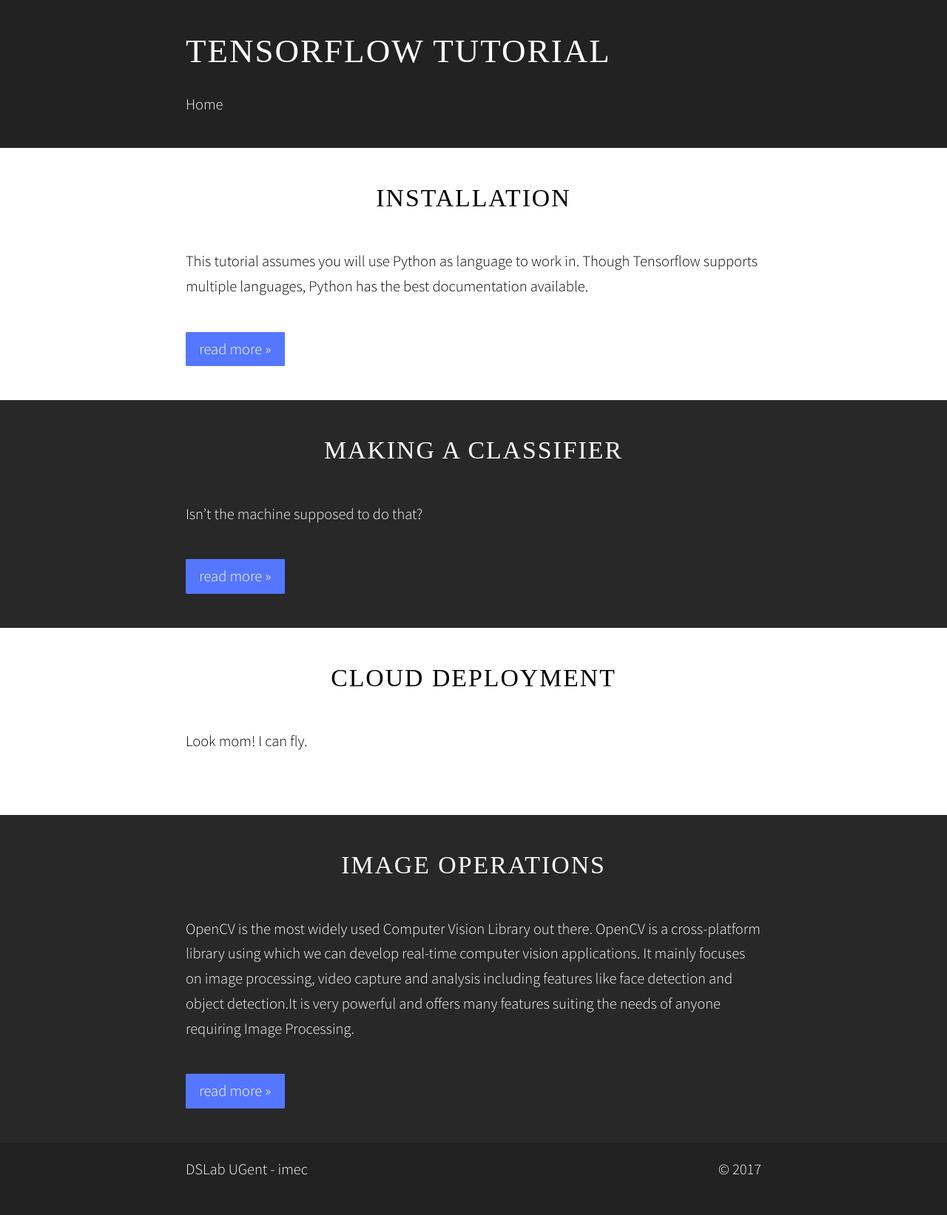
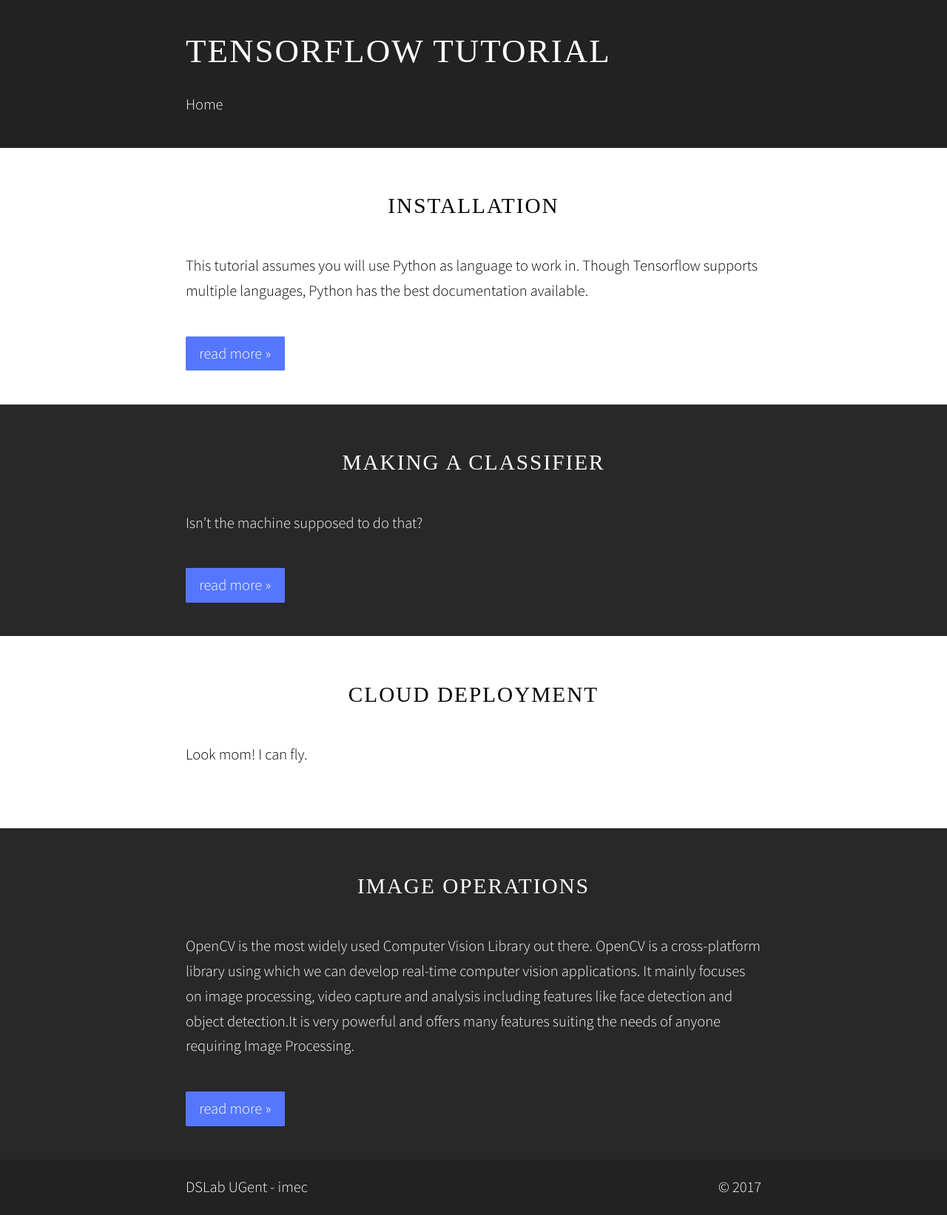
Before and after one commit to ArcelorMittalBelgium/AI-image-recognition, a Jekyll site: the page built from index.html, in a window 1280 px wide. Shown: the whole page at 74% size. Built offline with Jekyll 4.4.1, drawn with Linux system fonts in a browser that asks for light colours; some web fonts are replaced; the list of posts is cut into pages by our own code; before the commit the page ends 1619 px from its top, so only the background shows below that.

Commit message:
Better CSS & live reloading of CSS.

```diff
--- a/_layouts/blank.html
+++ b/_layouts/blank.html
@@ -10,9 +10,7 @@
 <link href="//fonts.googleapis.com/css?family=Source+Sans+Pro:300,400,300italic,400italic" rel="stylesheet">
 <link href="//fonts.googleapis.com/css?family=Gentium+Basic:400,400italic" rel="stylesheet">
 <link href="//maxcdn.bootstrapcdn.com/font-awesome/4.7.0/css/font-awesome.min.css" rel="stylesheet">
-<link href="{{ '/basic.css' | prepend: site.baseurl }}" rel="stylesheet">
-<link href="{{ '/highlight.css' | prepend: site.baseurl }}" rel="stylesheet">
-<link href="{{ '/index.css' | prepend: site.baseurl }}" rel="stylesheet">
+<link href="{{ '/css/main.css' | prepend: site.baseurl }}" rel="stylesheet">
 {% if site.comments.disqus and page.comments %}<script src="//{{ site.comments.disqus }}.disqus.com/embed.js" async></script>{% endif %}
 {% if site.comments.isso and page.comments %}<script data-isso="http://{{ site.comments.isso }}" src="//{{ site.comments.isso }}/js/embed.min.js"></script>{% endif %}
 </head>
--- a/_sass/basic.sass
+++ b/_sass/basic.sass
@@ -6,6 +6,14 @@ body
   margin: 0
   -webkit-font-smoothing: antialiased
   -moz-osx-font-smoothing: grayscale
+
+article
+  h1
+    font-size: 1.5em
+  h2
+    font-size: 1.2em
+  h3
+    font-size: 1em
 
 h1, h2, h3, h4, h5, h6
   font-weight: 300
--- a/highlight.sass
+++ b/_sass/highlight.sass
@@ -1,6 +1,3 @@
----
----
-
 .highlight
   margin: 0
 .c
--- a/advanced.sass
+++ /dev/null
@@ -1,15 +0,0 @@
----
----
-
-@function reduce ($percent)
-  @return rgba(mix(#292929, #fff), $percent / 100)
-
-$red: #ff3a4c
-$green: #00c261
-$blue: #4b6fff
-
-@import form
-@import dialog
-@import sidebar
-@import classes
-@import vendor
--- a/basic.sass
+++ /dev/null
@@ -1,20 +0,0 @@
----
----
-
-@function reduce ($percent)
-  @return rgba(mix(#292929, #fff), $percent / 100)
-
-$blue: #4b6fff
-
-@import basic
-@import anchor
-@import block
-@import table
-
-.light
-  color: black
-  background-color: #ffffff
-
-.dark
-  color: white
-  background-color: #282828
--- a/index.sass
+++ b/css/main.sass
@@ -1,5 +1,24 @@
 ---
 ---
+
+@function reduce ($percent)
+  @return rgba(mix(#292929, #fff), $percent / 100)
+
+$blue: #4b6fff
+
+@import basic
+@import anchor
+@import block
+@import table
+@import highlight
+
+.light
+  color: black
+  background-color: #ffffff
+
+.dark
+  color: white
+  background-color: #282828
 
 $body: {{ site.style.body }}
 $nav: {{ site.style.nav }}
@@ -42,6 +61,21 @@ article
       color: #949494
   footer
     padding-left: 0
+  h1
+    font-size: 1.5em
+    border-bottom: 1px solid
+  h2
+    font-size: 1.3em
+    margin-top: 1em
+  h3
+    font-size: 1em
+    margin-top: 1em
+    &:before
+      content: "»"
+      color: gray
+  h4
+    font-size: 0.9em
+
 
 table
   width: 100%
```
Also changed, not shown: gulpfile.js (+7 -7 lines).
